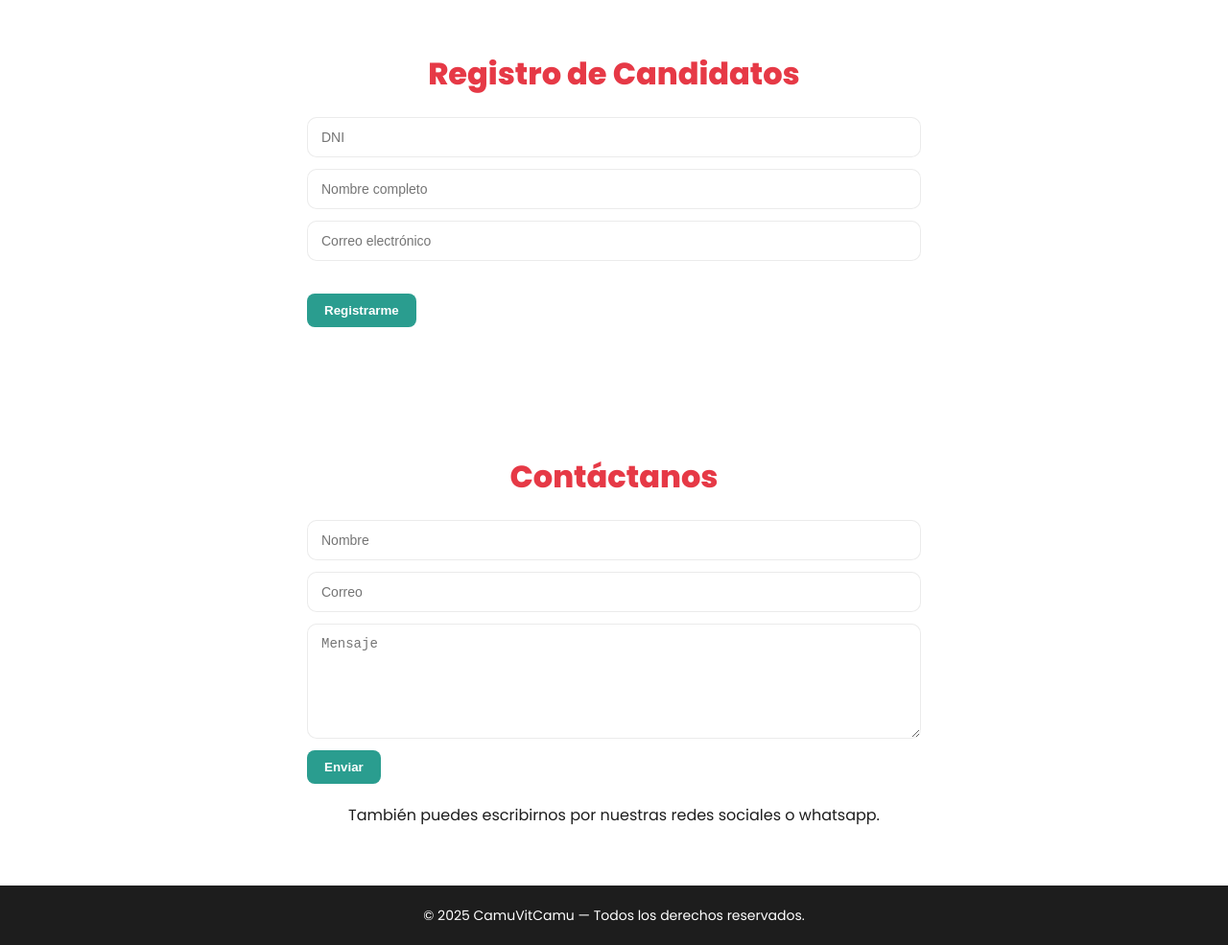
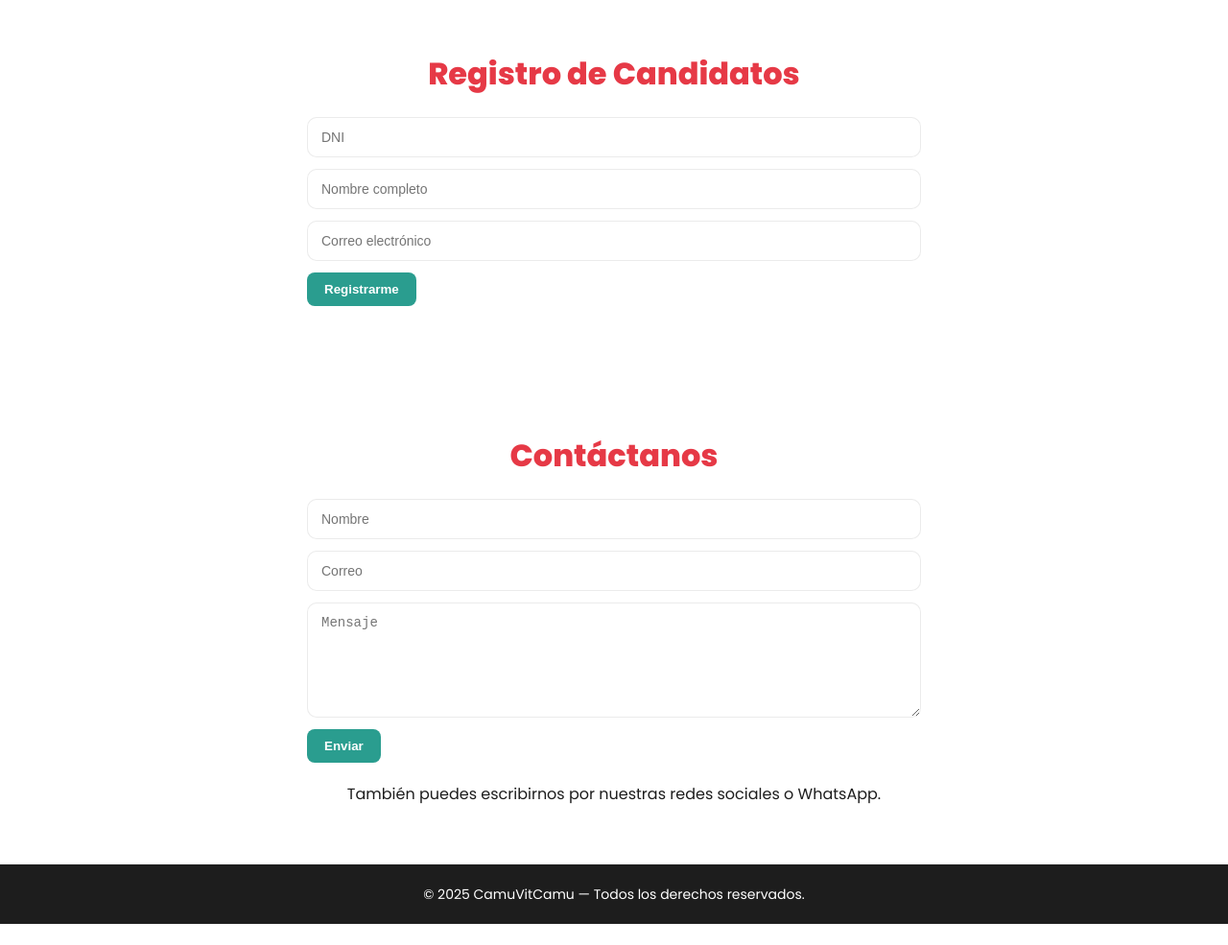
Before and after one commit to gabadri/camuvitcamu-web, a plain HTML site: page index.html in a window 1280 px wide. Shown: the part 1820-2805 px from the top of the page at 96% size. After the commit the page ends 2783 px from the top, so only its background shows below. Drawn offline with Linux system fonts and the light colour scheme.

Commit message:
index.html

```diff
--- a/index.html
+++ b/index.html
@@ -14,9 +14,7 @@
       <div class="logo">
         <img src="img/logo.png" alt="CamuvitCamu logo" />
       </div>
-
       <button id="navToggle" class="nav-toggle" aria-label="Abrir menú">☰</button>
-
       <nav id="navLinks" class="nav-links">
         <a href="#home">Inicio</a>
         <a href="#about">Quiénes Somos</a>
@@ -46,7 +44,6 @@
           En <strong>CamuVitCamu</strong> llevamos lo mejor de la Amazonía a tu vida:
           productos naturales a base de camu camu, elaborados con respeto por la biodiversidad y las comunidades locales.
         </p>
-
         <div class="info-grid">
           <div class="info-card reveal">
             <h3>Misión</h3>
@@ -104,16 +101,13 @@
     <section id="registro" class="section registro">
       <div class="container">
         <h2 class="reveal">Registro de Candidatos</h2>
-        <form id="registroForm" class="registro-form reveal" method="POST" enctype="multipart/form-data">
+        <form id="registroForm" class="registro-form reveal">
           <input type="text" id="dni" name="dni" placeholder="DNI" required>
           <input type="text" id="nombre" name="nombre" placeholder="Nombre completo" required>
           <input type="email" id="email" name="email" placeholder="Correo electrónico" required>
-
-          <!-- Contenedor para mensajes de éxito/error -->
-          <div id="msg"></div>
-
           <button type="submit" class="btn btn-primary">Registrarme</button>
         </form>
+        <div id="msg"></div>
       </div>
     </section>
 
@@ -127,9 +121,8 @@
           <textarea name="message" placeholder="Mensaje" required></textarea>
           <button type="submit" class="btn btn-primary">Enviar</button>
         </form>
-
         <div class="contact-info reveal">
-          <p>También puedes escribirnos por nuestras redes sociales o whatsapp.</p>
+          <p>También puedes escribirnos por nuestras redes sociales o WhatsApp.</p>
         </div>
       </div>
     </section>
```
